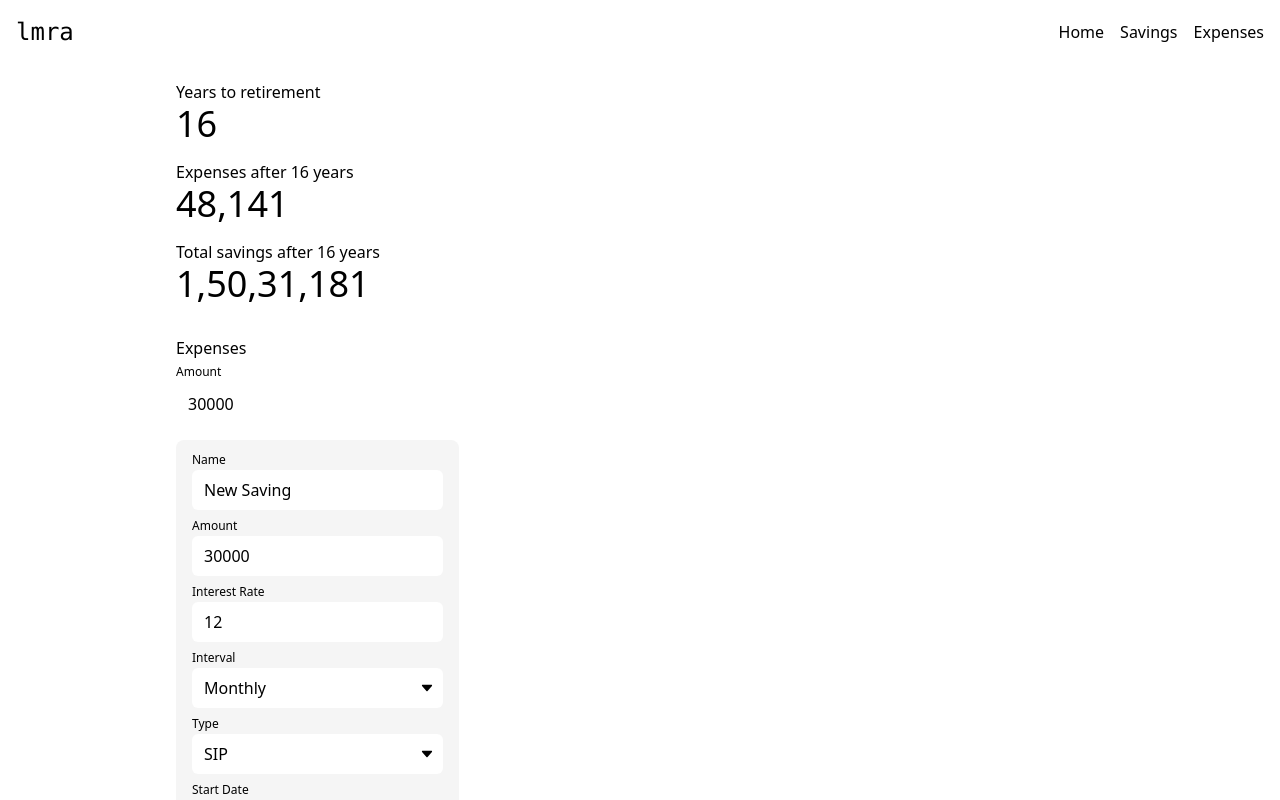
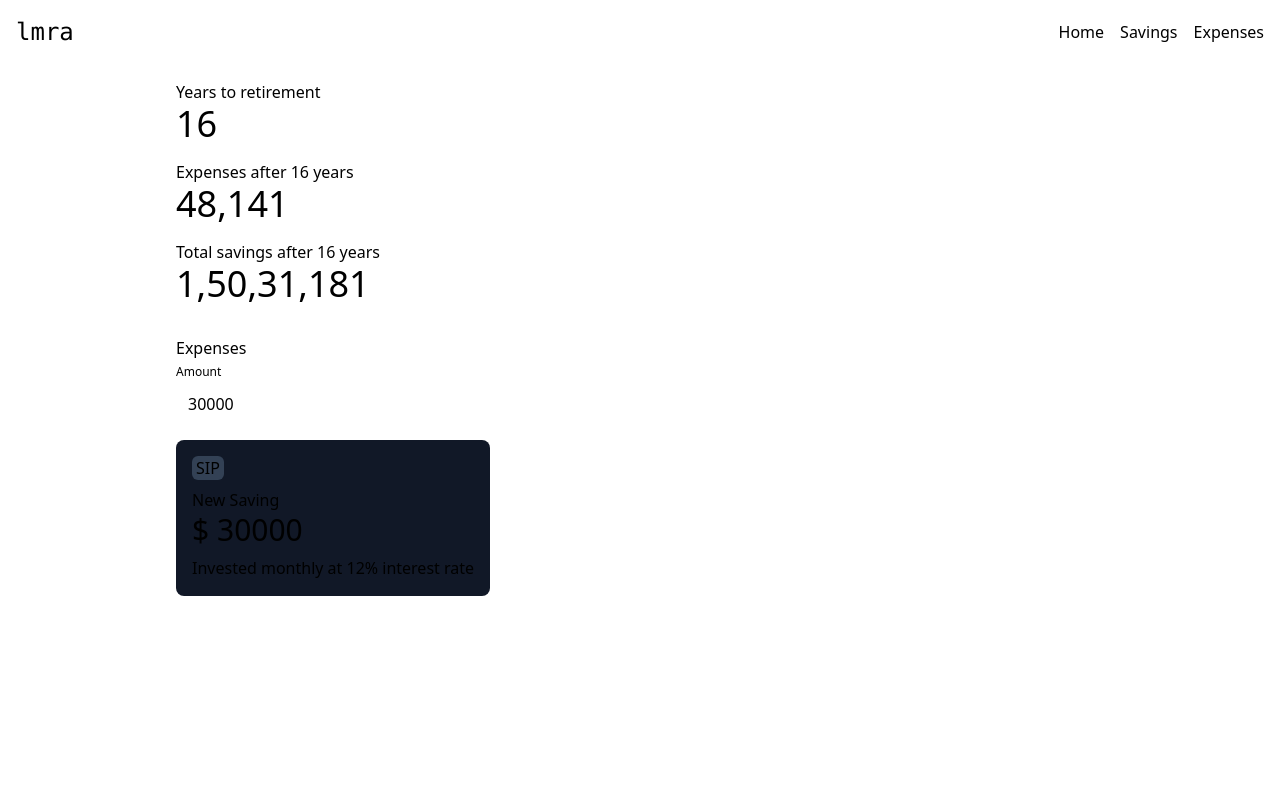
Before and after one commit to mehfil-tech/letmeretirealready, a Next.js app: page / in a window 1280 px wide. Shown: the top 800 px of the page. Built offline with nearby package versions, Linux system fonts and the light colour scheme.

Commit message:
fix: build issues

```diff
--- a/app/savings/page.tsx
+++ b/app/savings/page.tsx
@@ -18,7 +18,7 @@ function UserSavings() {
       </section>
       <section className="flex flex-col m-4 gap-4">
         {savings.map((saving, index) => {
-          return <UserSaving saving={saving} />;
+          return <UserSaving key={saving.id} saving={saving} />;
         })}
       </section>
     </div>
--- a/components/UserSavings.tsx
+++ b/components/UserSavings.tsx
@@ -1,7 +1,7 @@
 "use client";
 
 import { useUserStore } from "@store/User";
-import UserSaving from "./NewUserSaving";
+import UserSaving from "./UserSaving";
 
 function UserSavings() {
   const { savings } = useUserStore();
@@ -12,7 +12,7 @@ function UserSavings() {
         <div className="overflow-auto">
           <div className="flex space-x-4 ml-4">
             {savings.map((saving, index) => {
-              return <UserSaving saving={saving} canAddSaving={false} />;
+              return <UserSaving key={saving.id} saving={saving} />;
             })}
           </div>
         </div>
```
